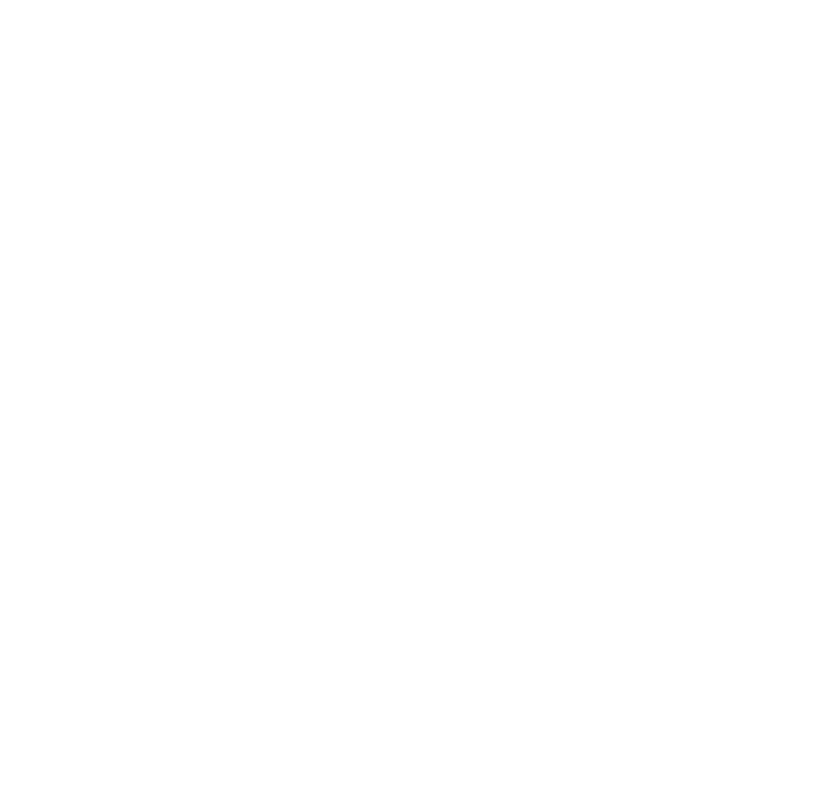
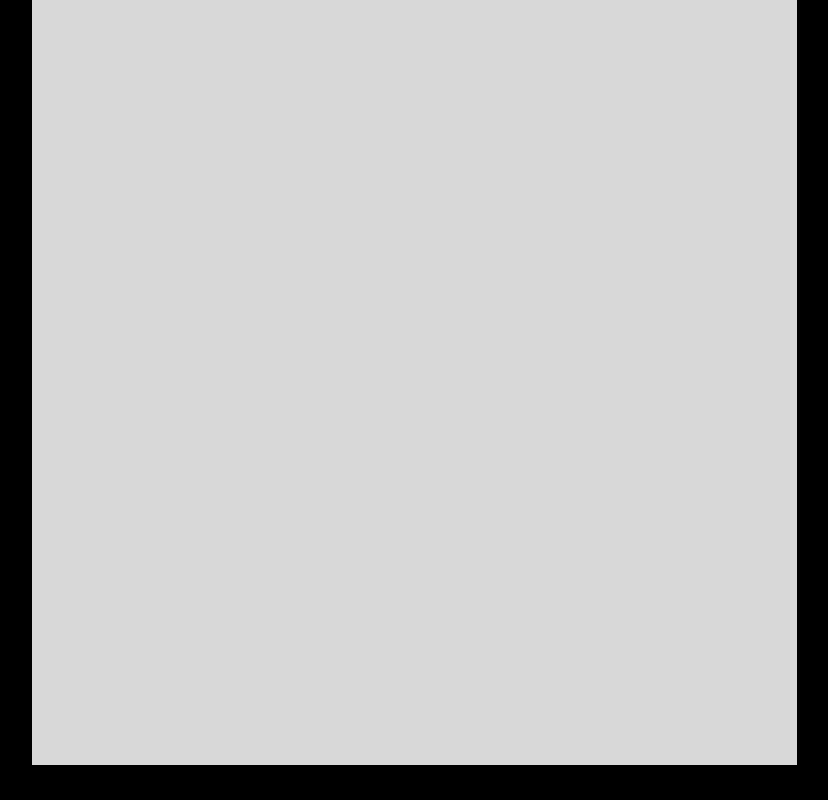
Before and after one commit to tramynn/html-layout-project, a plain HTML site: page first/index.html in a window 1280 px wide. Shown: the whole page, without its empty margins (226-1054 px from the left). Drawn offline with Linux system fonts and the light colour scheme.

Commit message:
added box-container and box-1

```diff
--- a/first/index.css
+++ b/first/index.css
@@ -1,19 +1,30 @@
+body {
+    background-color: black;
+}
+
+.box-container {
+    text-align: center;
+}
+
 .box-1 {
-
+    background-color: #D8D8D8;
+    height: 765px;
+    width: 765px;
+    display: inline-block;
 }
 
 .box-2 {
-
+    background-color:
 }
 
 .box-3 {
-
+    background-color:
 }
 
 .box-4 {
-
+    background-color:
 }
 
 .box-5 {
-
+    background-color:
 }
--- a/first/index.html
+++ b/first/index.html
@@ -2,14 +2,16 @@
 <html>
     <head>
         <title>First Project</title>
+        <link rel="stylesheet" type="text/css" href="./reset.css" />
         <link rel="stylesheet" type="text/css" href="./index.css" />
-        <link rel="stylesheet" type="text/css" href="./reset.css" />
     </head>
     <body>
-        <div class="box-1"></div>
-        <div class="box-2"></div>
-        <div class="box-3"></div>
-        <div class="box-4"></div>
-        <div class="box-5"></div>
+        <div class="box-container">
+            <div class="box-1"></div>
+            <div class="box-2"></div>
+            <div class="box-3"></div>
+            <div class="box-4"></div>
+            <div class="box-5"></div>
+        </div>
     </body>
 </html>
```
